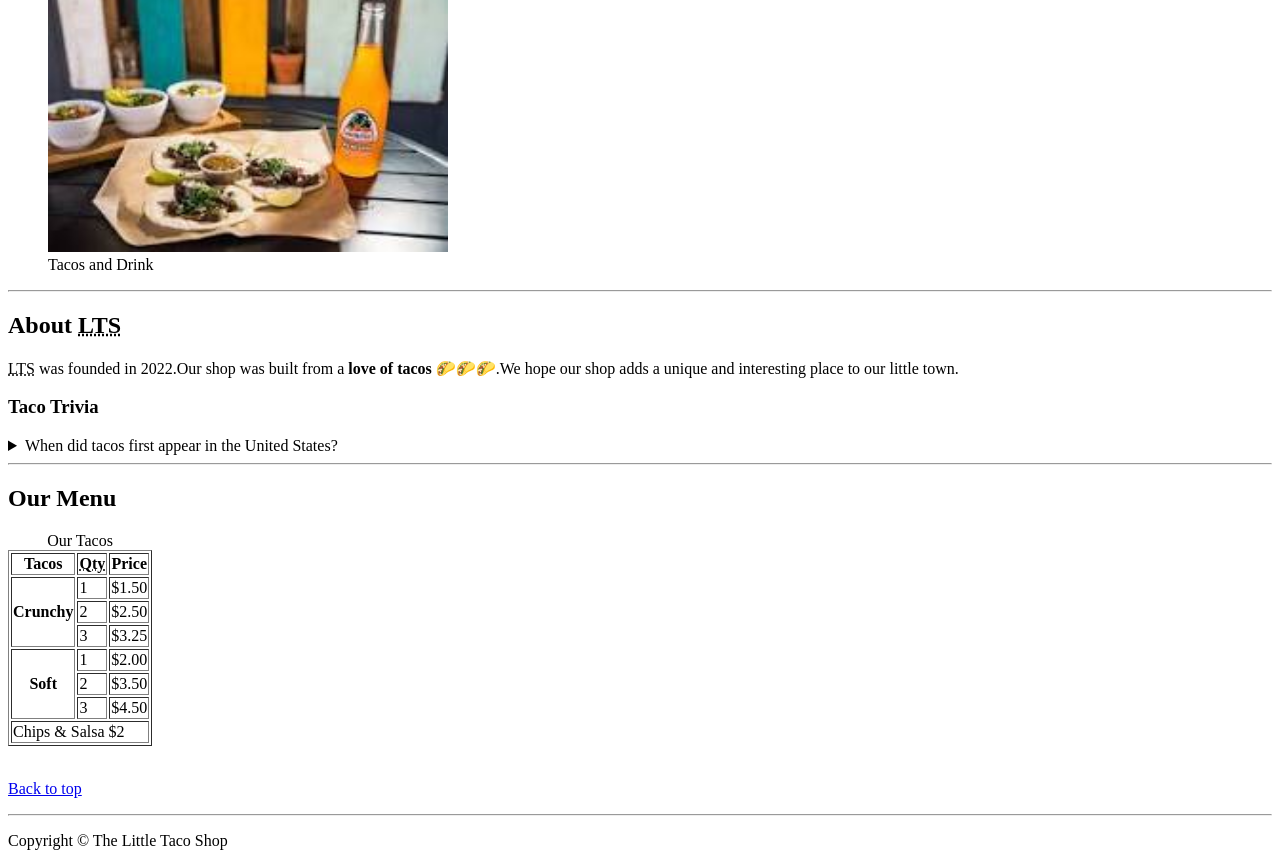
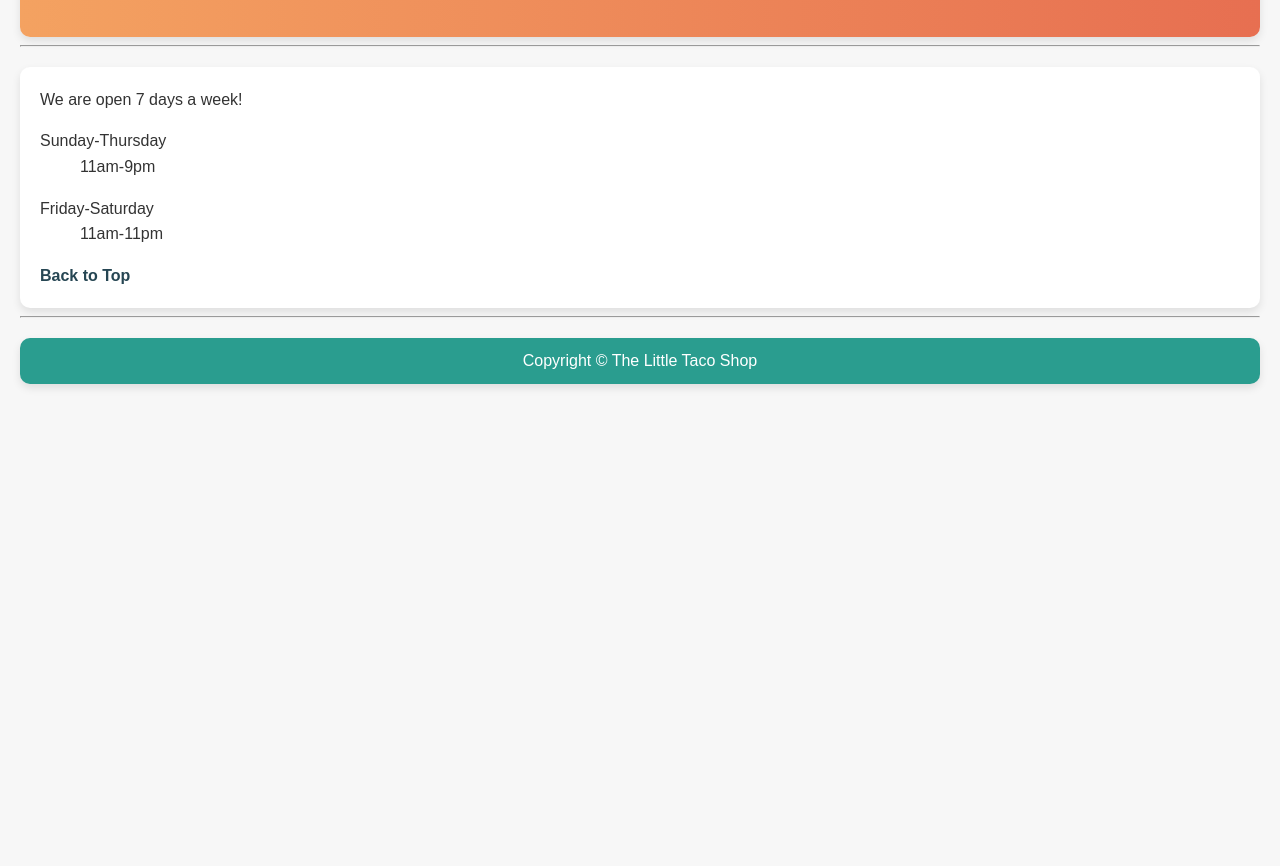
Before and after one commit to King-Manoj/Little-Taco-Shop, a plain HTML site: page taco_home.html in a window 1280 px wide. Shown: the part 183-1049 px from the top of the page. After the commit the page ends 800 px from the top, so only its background shows below. Drawn offline with Linux system fonts and the light colour scheme.

Commit message:
taco_home.html

```diff
--- a/taco_home.html
+++ b/taco_home.html
@@ -3,108 +3,42 @@
     <head>
         <meta charset="UTF-8">
         <meta name="Author" name="Manoj">
-        <meta name="description" name="The official website for the Little Toco Shop ">
-        <title>Taco Home</title>
+        <meta name="description" content="Store Hours for the Little Taco Shop">
+        <title>Hours - Little Taco Shop</title>
+        <link rel="stylesheet" href="styles.css">
     </head>
     <body>
         <header>
-        <center><h1>Welcome to the Little Taco Shop</h1></center>
+            <h1>Little Taco Shop Hours</h1>
             <nav>
                 <ul>
-                <li><a href="#about">About <abbr title="Little Taco Shop">LTS</abbr></a></li>
-                <li><a href="#menu">Our Menu</a></li>
-                <li><a href="taco_hours.html">Store Hours</a></li>
+                    <li><a href="taco_home.html">Home</a></li>
                     <li><a href="taco_contact.html">Contact Us</a></li>
                 </ul>
             </nav>
             <figure>
-            <img src="taco and drinks.jpg" alt="Taco image1" title="We Love Tacos" width="400" height="267">
+                <img src="img/tacos_tray_400x267.png" alt="Taco image" width="400" height="267" title="We love tray of Tacos">
                 <figcaption>
-                Tacos and Drink
+                    <p>A tray of Tasty Tacos</p>
                 </figcaption>
             </figure>
         </header>
         <hr>
-        <main>
-             <article id="about">
-                <h2>About <abbr title="Little Taco Shop">LTS</abbr></h2>
-                <p>
-                    <abbr title="Little Taco Shop">LTS</abbr> was founded in <time datetime="2022 ">2022</time>.Our shop was built from a <strong>love of tacos </strong>🌮🌮🌮.We hope our shop adds a unique and interesting place to our little town.
-                </p>
-                <aside>
-                    <h3>Taco Trivia</h3>
-                    <details>
-                        <summary>
-                            When did tacos first appear in the United States?
-                        </summary>
-                        <p>
-                            Jeffrey M. Pilcher,taco historian and professor of history at the University of Minnesto,says the earliest mention of tacos in the united states are in a newspaper from <time datetime="1985">1985</time>.(Source: <cite><a href="https://www.smithsonianmag.com/">Smithsonian Magazine</a></cite> )
-                        </p>
-                    </details>
-                </aside>
-             </article>
-             <hr>
-             <article id="menu">
-                <h2>Our Menu</h2>
-                <table border="1" >
-                    <caption>Our Tacos</caption>
-                    <thead>
-                        <tr>
-                            <th>Tacos</th>
-                            <th scope="col"><abbr title="Quantity">Qty</abbr></th>
-                            <th scope="col">Price</th>
-                        </tr>
-                    </thead>
-                    <tbody>
-                        <tr>
-                            <th scope="row" rowspan="3">
-                                Crunchy
-                            </th>
-                            <td>1</td>
-                            <td>$1.50</td>
-                        </tr>
-                        <tr>
-                            <td>2</td>
-                            <td>$2.50</td>
-                        </tr>
-                        <tr>
-                            <td>3</td>
-                            <td>$3.25</td>
-                        </tr>
-                        <tr>
-                            <th scope="row" rowspan="3">
-                                Soft
-                            </th>
-                            <td>1</td>
-                            <td>$2.00 </td>
-                        </tr>
-                        <tr>
-                            <td>2</td>
-                            <td>$3.50</td>
-                        </tr>
-                        <tr>
-                            <td>3</td>
-                            <td>$4.50</td>
-                        </tr>
-                    </tbody>
-                    <tfoot>
-                        <tr>
-                            <td colspan="3">
-                                Chips &amp; Salsa $2
-                            </td>
-                        </tr>
-                    </tfoot>
-                </table>
-                <br>
-             </article>
+        <main class="hours-main">
+            <p>We are open 7 days a week!</p>
+            <dl>
+                <dt>Sunday-Thursday</dt>
+                <dd>11am-9pm</dd>
+            </dl>
+            <dl>
+                <dt>Friday-Saturday</dt>
+                <dd>11am-11pm</dd>
+            </dl>
+            <p><a href="#">Back to Top</a></p>
         </main>
-
-        <p><a href="#">Back to top</a></p>
         <hr>
         <footer>
             <p>Copyright &copy; The Little Taco Shop</p>
         </footer>
-
-
     </body>
 </html>
```
Lines whose indentation alone changed are shown as unchanged.
